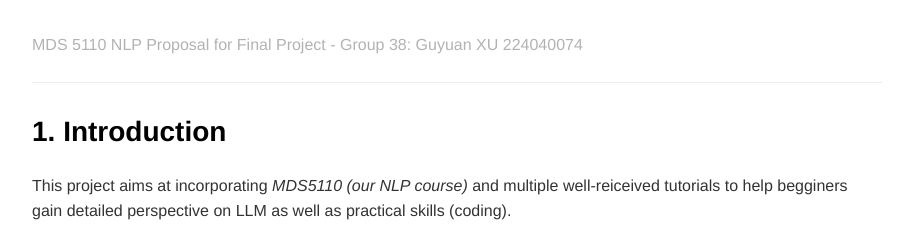
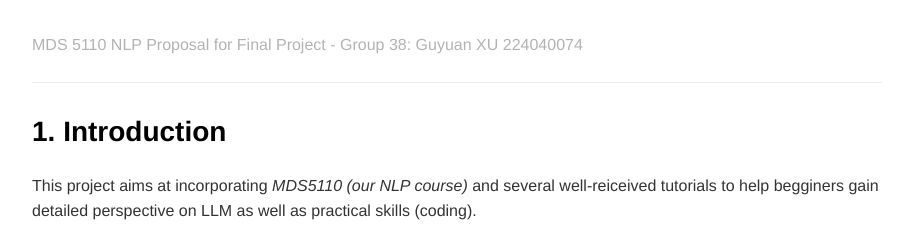
Before and after one commit to xuguy/xuguy.github.io, a plain HTML site: page proposal.html in a window 1280 px wide. Shown: the top 237 px of the page, without its empty margins (183-1092 px from the left). Drawn offline with nearby package versions, Linux system fonts and the light colour scheme.

Commit message:
wth is webpage updatw?

```diff
--- a/proposal.html
+++ b/proposal.html
@@ -28,7 +28,7 @@
 <h7 align="left"><p style="color: rgba(0, 0, 0, 0.3);">MDS 5110 NLP Proposal for Final Project - Group 38: Guyuan XU 224040074</p>
 </h7></div>
 <h2 id="1-introduction">1. Introduction </h2>
-<p>This project aims at incorporating <em>MDS5110 (our NLP course)</em> and multiple well-reiceived tutorials to help begginers gain detailed perspective on LLM as well as practical skills (coding).</p>
+<p>This project aims at incorporating <em>MDS5110 (our NLP course)</em> and several well-reiceived tutorials to help begginers gain detailed perspective on LLM as well as practical skills (coding).</p>
 <p>We will first build a standard GPT from sctrach along with rich explanation on every step and then use it to to do downstream task like classification, following instruction and translation on a cpu-laptop, finally scale-up to billion-parameter LLM with multi-GPU backend.</p>
 <p>This tutorial will be available online.</p>
 <p><strong>Highlights of tutorial structure:</strong> (<em>Figure 1.9</em> from book <a href="@ref">1</a>)</p>
```
Also changed, not shown: 1 other file.
